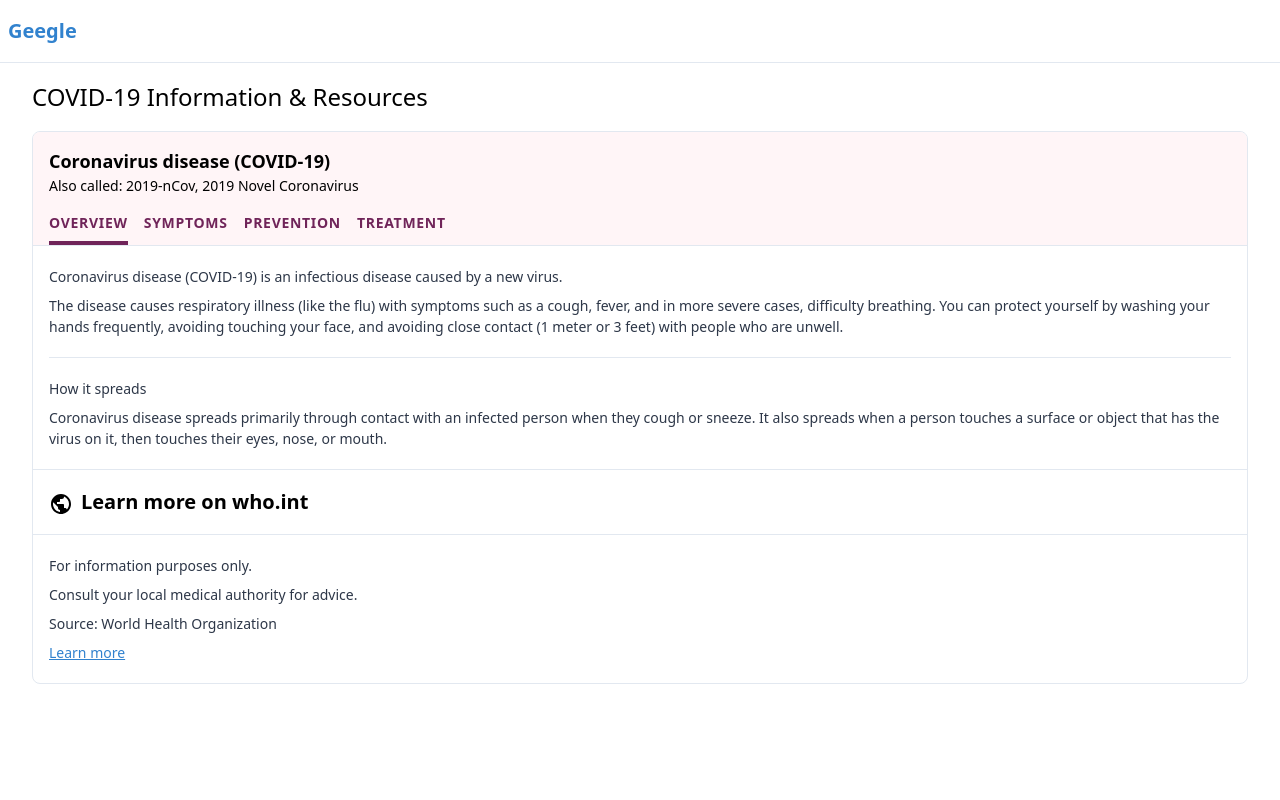
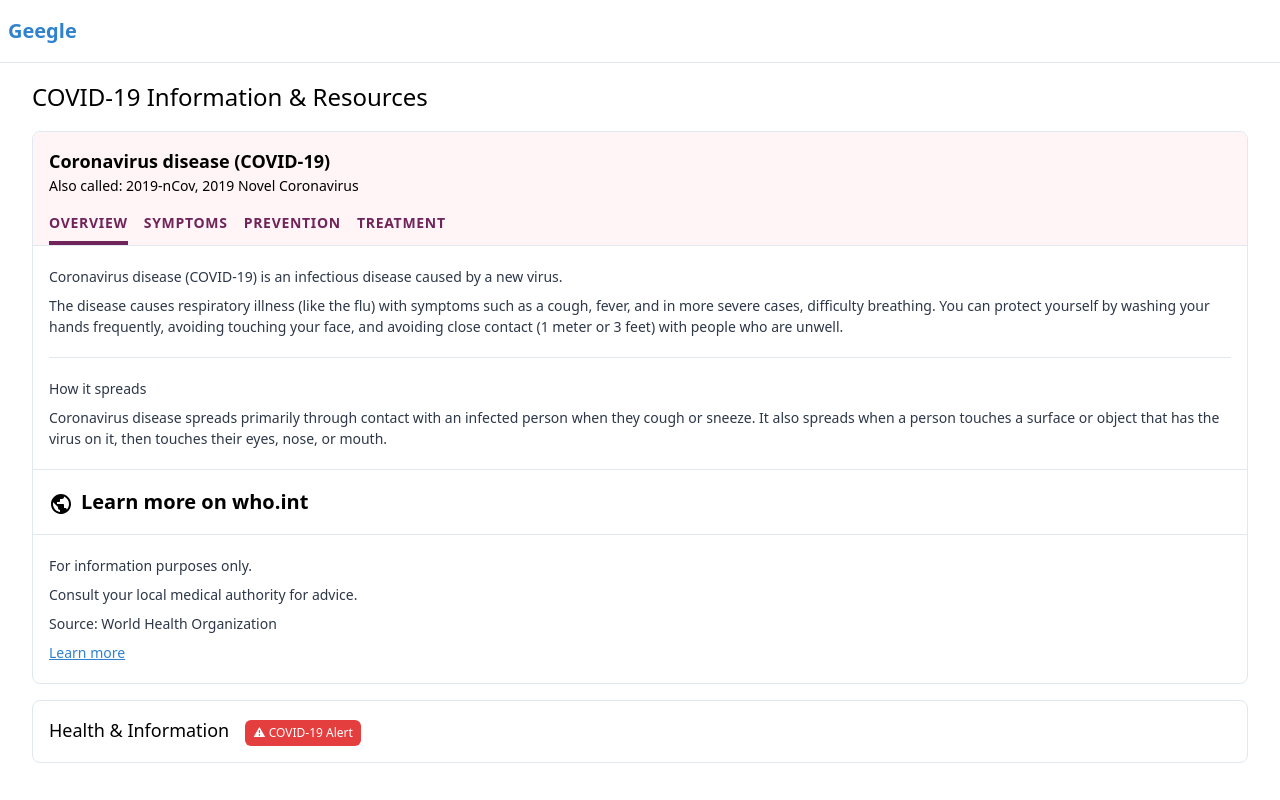
Before and after one commit to dance2die/demo.tailwind-covid19-google, a React (Create React App) app: page / in a window 1280 px wide. Built offline with nearby package versions, Linux system fonts and the light colour scheme.

Commit message:
Added health info title

```diff
--- a/src/App.tsx
+++ b/src/App.tsx
@@ -4,6 +4,17 @@ import { Definition } from './Definition'
 
 const Title = () => (
   <h2 className='text-2xl my-4'>COVID-19 Information & Resources</h2>
+)
+
+const HealthInfo = () => (
+  <section className='mt-4 border rounded-lg'>
+    <header className='flex items-baseline p-4'>
+      <h3 className='inline-block text-lg mr-4'>Health & Information</h3>
+      <p className='bg-red-600 text-white text-xs py-1 px-2 rounded-md flex items-center'>
+        ⚠ COVID-19 Alert
+      </p>
+    </header>
+  </section>
 )
 
 function App() {
@@ -14,6 +25,8 @@ function App() {
         <Title />
 
         <Definition />
+
+        <HealthInfo />
       </main>
     </div>
   )
```
